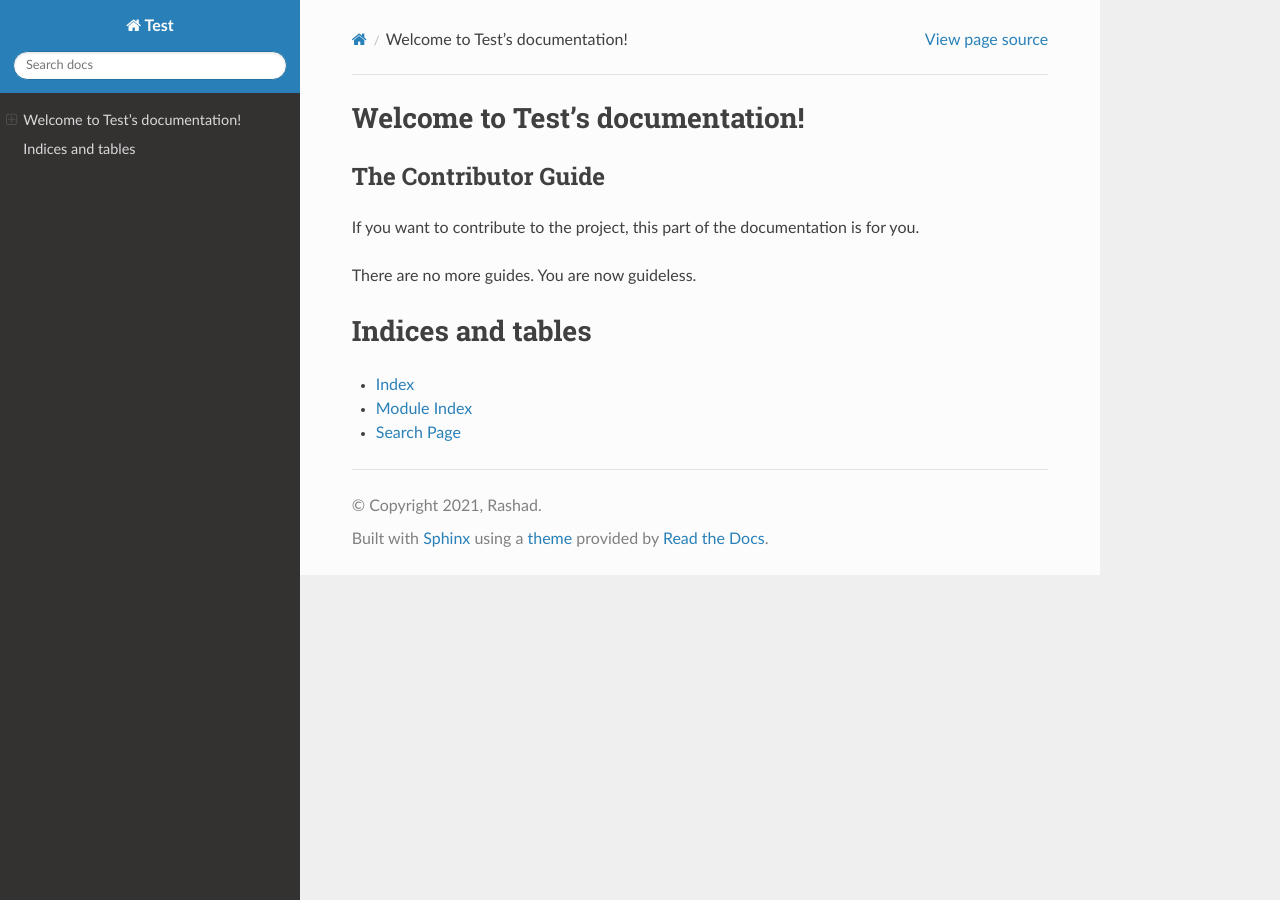
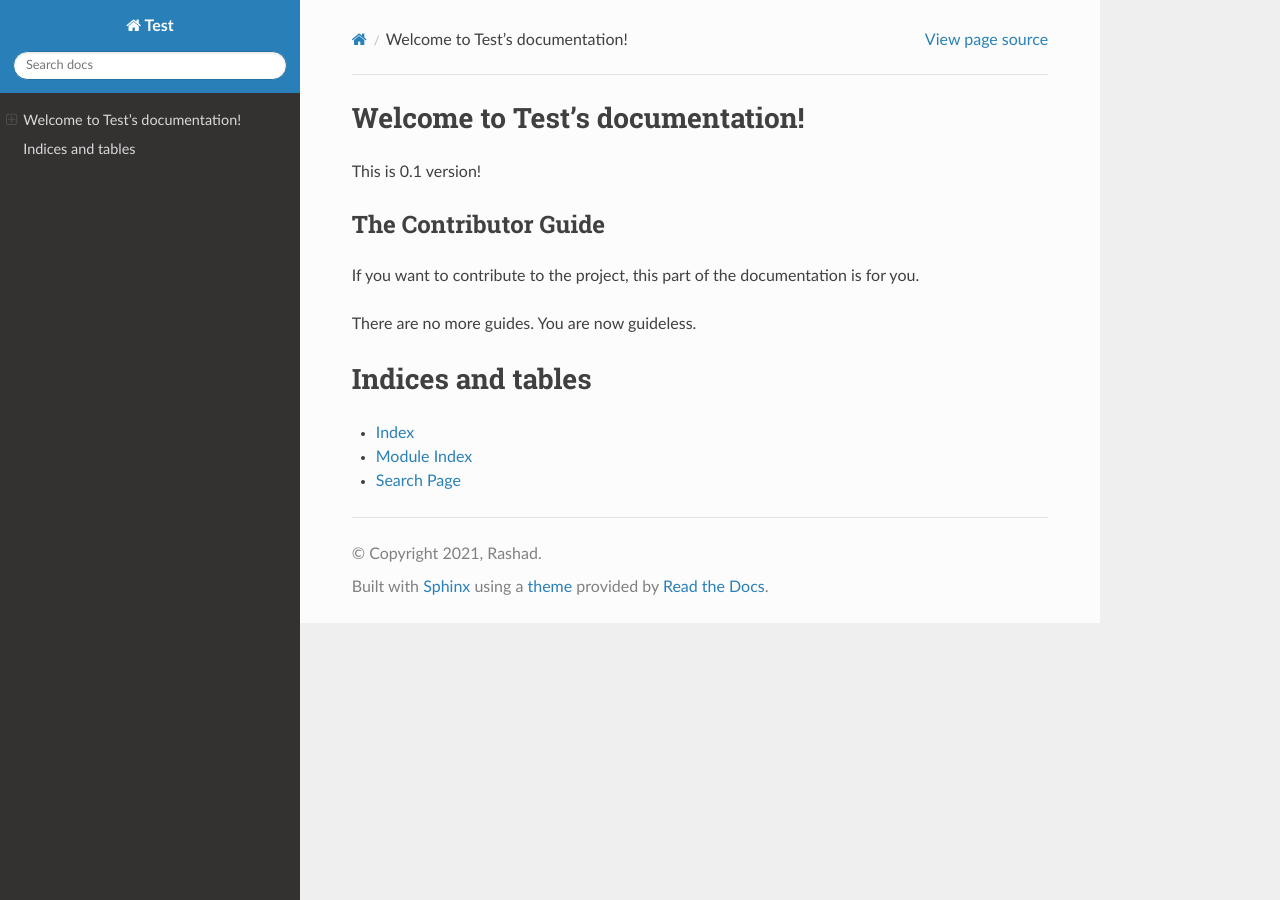
Before and after one commit to rsazizov/sphinx-demo, a Sphinx documentation site: the page built from docs/index.rst, in a window 1280 px wide. Built offline with Sphinx 7.4.7 and the Read the Docs theme 2.0.0, drawn with Linux system fonts in a browser that asks for light colours; pages that are not in the unit, such as notebooks, are missing from menus.

Commit message:
Update index.rst

```diff
--- a/docs/index.rst
+++ b/docs/index.rst
@@ -5,6 +5,8 @@
 
 Welcome to Test's documentation!
 ================================
+
+This is 0.1 version!
 
 .. toctree::
    :maxdepth: 2
```
